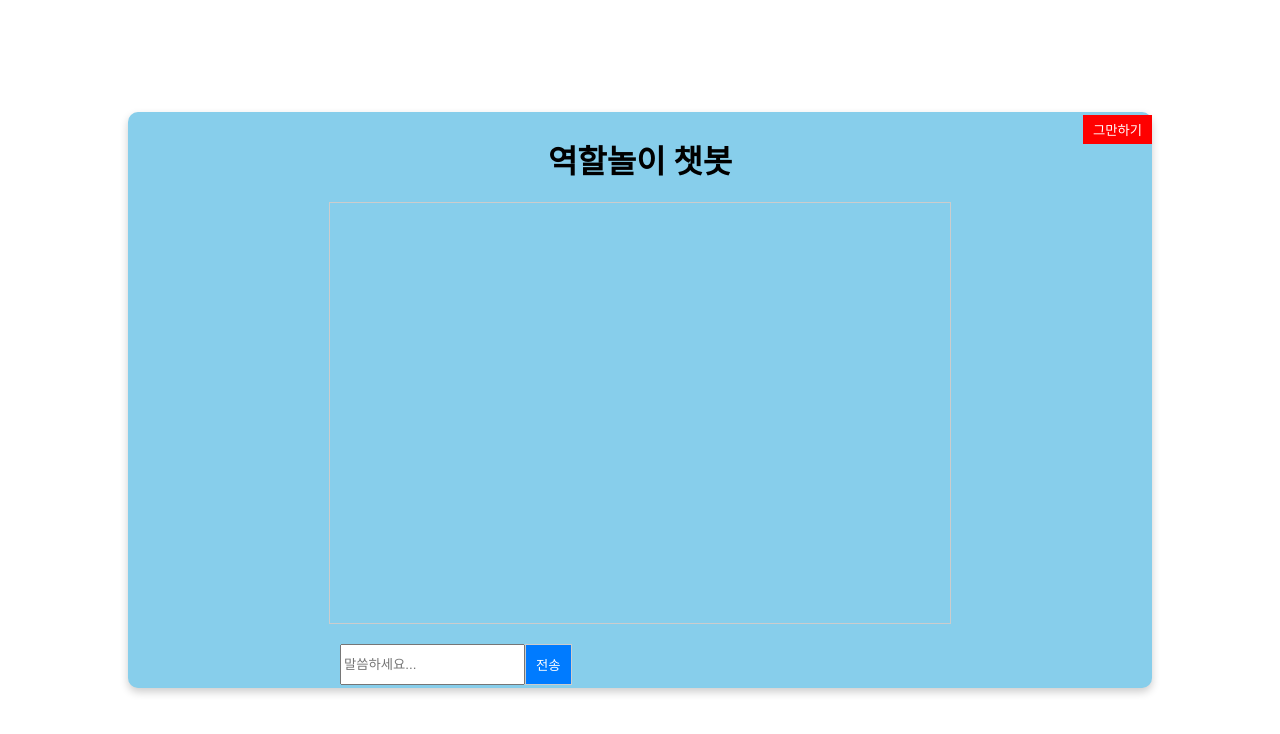
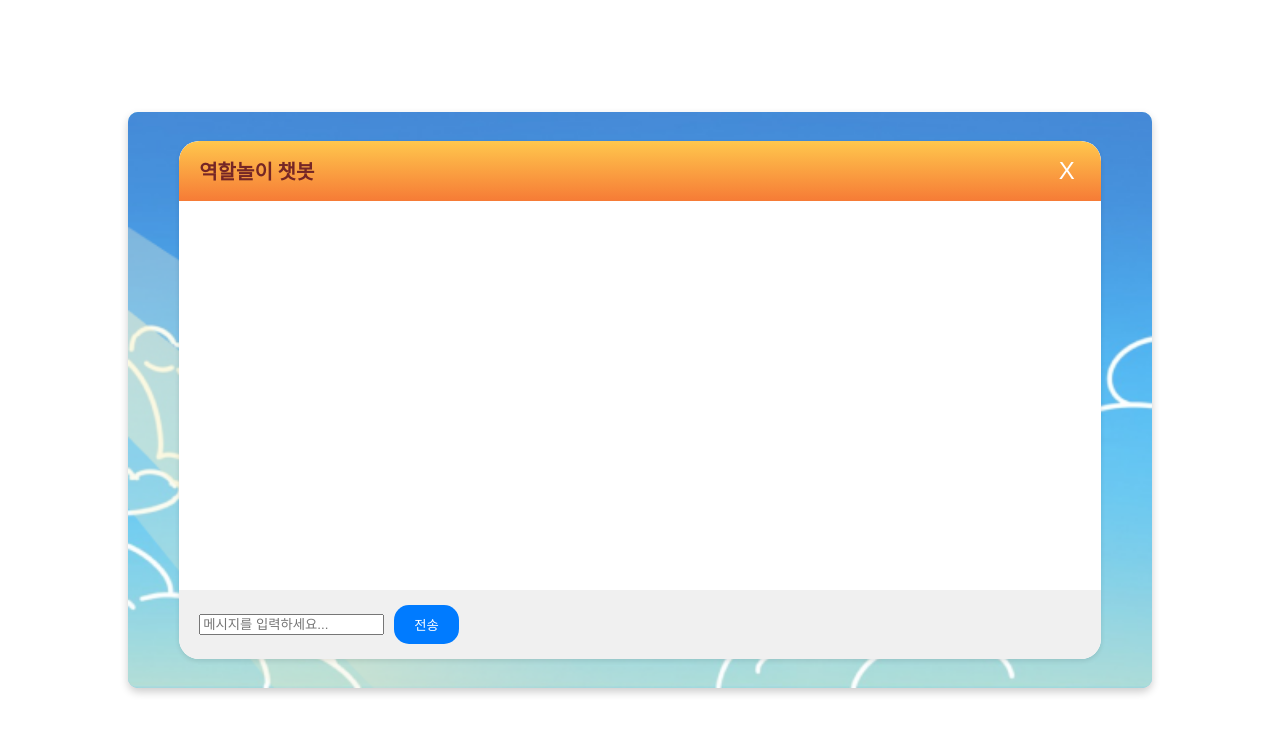
Before and after one commit to Prize-Three/roleplay_frontend, a React (Create React App) app: page /chat in a window 1280 px wide. Shown: the top 734 px of the page. Built offline with nearby package versions, Linux system fonts and the light colour scheme.

Commit message:
챗봇페이지 형태 구성

```diff
--- a/src/pages/Chat/Chat.jsx
+++ b/src/pages/Chat/Chat.jsx
@@ -47,28 +47,35 @@ function Chat() {
     return (
         <Layout>
             <div className={styles.chatContainer}>
+                <div className={styles.chatWrapper}>
+                    <div className={styles.chatHeader}>
                         <h1>역할놀이 챗봇</h1>
-      <button className={styles.stopButton} onClick={handleStopClick}>그만하기</button>
-      <div id="chat" className={styles.chat}>
+                        <button className={styles.stopButton} onClick={handleStopClick}>
+                            X
+                        </button>
+                    </div>
+                    <div className={styles.chatBody}>
                         {messages.map((msg, index) => (
                             <div key={index} className={styles.message}>
                                 <strong>{msg.sender}:</strong> {msg.text}
                             </div>
                         ))}
                     </div>
-      <div id="user-input" className={styles.userInput}>
+                    <div className={styles.userInput}>
                         <input
                             type="text"
                             id="user-message"
                             value={userMessage}
                             onChange={handleInputChange}
-          placeholder="말씀하세요..."
+                            placeholder="메시지를 입력하세요..."
+                            className={styles.userMessage}
                         />
-        <button onClick={handleSendMessage}>전송</button>
+                        <button className={styles.sendButton} onClick={handleSendMessage}>
+                            전송
+                        </button>
                     </div>
-      {loading && <div id="loading">로딩 중...</div>}
                 </div>
-
+            </div>
         </Layout>
     );
 }
--- a/src/pages/Chat/Chat.module.scss
+++ b/src/pages/Chat/Chat.module.scss
@@ -1,76 +1,110 @@
 .chatContainer {
-    // 기본 위치 세팅
   width: 100%;
   height: 100%;
+  display: flex;
+  justify-content: center;
+  align-items: center;
+  background-color: #DEE7FF; /* 카카오톡 배경색 */
+  background-image: url('../../../public/assets/situation/situationImg.png');
+  background-size: cover; /* 이미지가 요소를 덮도록 설정 */
+    background-position: center; /* 이미지가 중앙에 위치하도록 설정 */
+    background-repeat: no-repeat; /* 이미지가 반복되지 않도록 설정 */
+  //padding: 20px;
   border-radius: 10px;
+}
 
-    // 스타일
+.chatWrapper {
+  width: 90%;
+  height: 90%; /* 최대 높이 설정 */
   display: flex;
   flex-direction: column;
-    align-items: center;
-    padding: 20px;
-    position: relative;
+  background-color: white; /* 채팅창 배경색 */
+  border-radius: 20px;
+  box-shadow: 0 2px 5px rgba(0, 0, 0, 0.1); /* 그림자 */
+  overflow-y: auto; /* 내용이 넘칠 경우 스크롤 표시 */
 }
 
-  h1 {
-    margin-bottom: 20px;
+.chatHeader {
+  display: flex;
+  justify-content: space-between;
+  align-items: center;
+  padding: 15px 20px;
+  background: linear-gradient(to bottom, #FFC74D, #F67B36);
+  // background-color: #007bff; /* 헤더 배경색 */
+  color: #752626;
+  border-top-left-radius: 20px;
+  border-top-right-radius: 20px;
 }
 
-  .chat {
-    width: 100%;
-    max-width: 600px;
-    border: 1px solid #ccc;
-    padding: 10px;
-    overflow-y: auto;
-    height: 400px;
-    margin-bottom: 20px;
+.chatHeader h1 {
+  font-size: 20px;
+  margin: 0;
+}
+
+.stopButton {
+  background-color: transparent;
+  border: none;
+  color: white;
+  font-size: 24px;
+  cursor: pointer;
+}
+
+.stopButton:hover {
+  color: #f44336; /* hover 시 빨간색 */
+}
+
+.chatBody {
+  flex: 1;
+  padding: 20px;
 }
 
 .message {
-    margin-bottom: 10px;
+  margin-bottom: 15px;
+  padding: 10px;
+  max-width: 80%;
+  position: relative;
+  border-radius: 15px;
+  background-color: #f0f0f0; /* 메시지 배경색 */
+}
+
+.message strong {
+  color: #007bff; /* 사용자와 컴퓨터 이름 색상 변경 */
 }
 
 .userInput {
   display: flex;
-    width: 100%;
-    max-width: 600px;
+  align-items: center;
+  padding: 15px 20px;
+  background-color: #f0f0f0; /* 입력창 배경색 */
+  border-bottom-left-radius: 20px;
+  border-bottom-right-radius: 20px;
 }
 
 #user-message {
   flex: 1;
   padding: 10px;
-    border: 1px solid #ccc;
-    border-right: none;
+  border: none;
+  outline: none;
+  font-size: 16px;
+  border-radius: 15px;
 }
 
-  button {
-    padding: 10px;
-    border: 1px solid #ccc;
+.sendButton {
+  margin-left: 10px;
+  padding: 10px 20px;
   background-color: #007bff;
   color: white;
+  border: none;
+  border-radius: 15px;
   cursor: pointer;
 }
 
-  button:hover {
+.sendButton:hover {
   background-color: #0056b3;
 }
 
 #loading {
   margin-top: 20px;
+  text-align: center;
   color: #007bff;
 }
-
-  .stopButton {
-    position: absolute;
-    top: 20px;
-    right: 20px;
-    padding: 5px 10px;
-    background-color: red;
-    color: white;
-    border: none;
-    cursor: pointer;
-  }
-
-  .stopButton:hover {
-    background-color: darkred;
-  }
```
Also changed, not shown: public/assets/common/agomi.png (added). Lines whose indentation alone changed are shown as unchanged.
